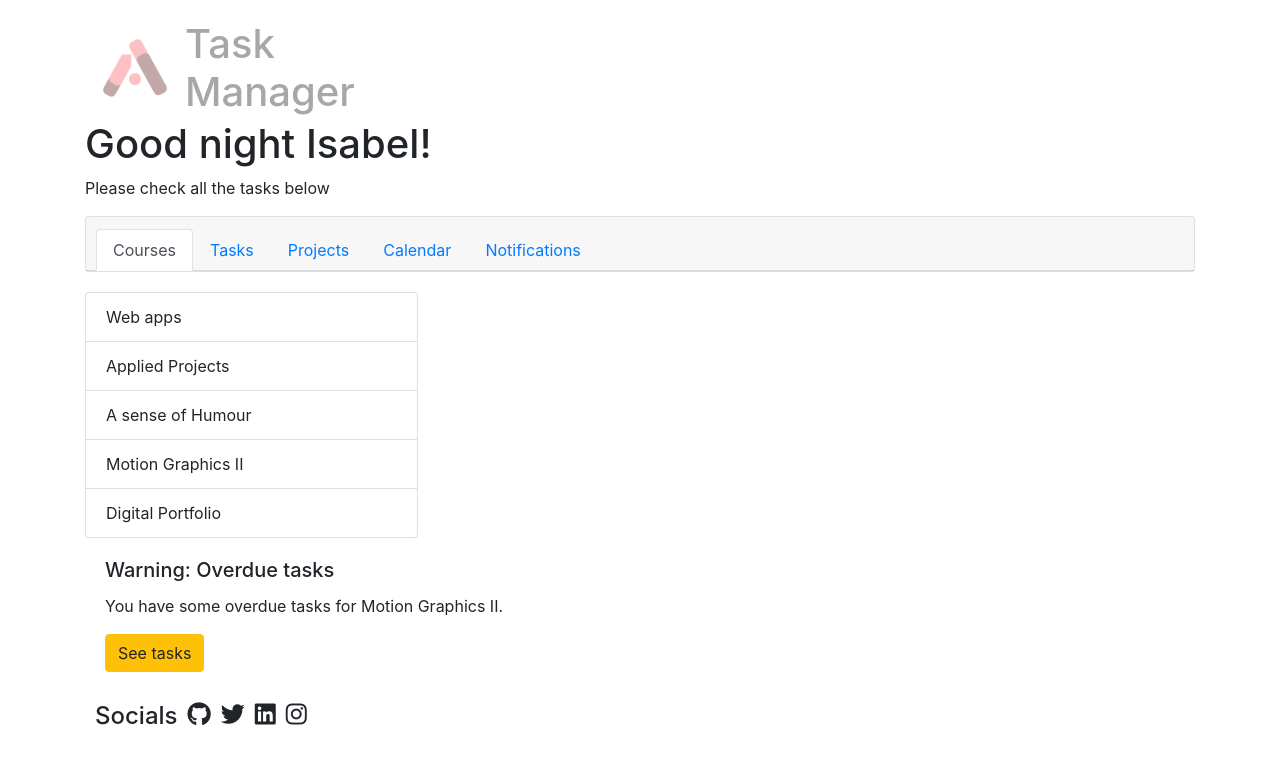
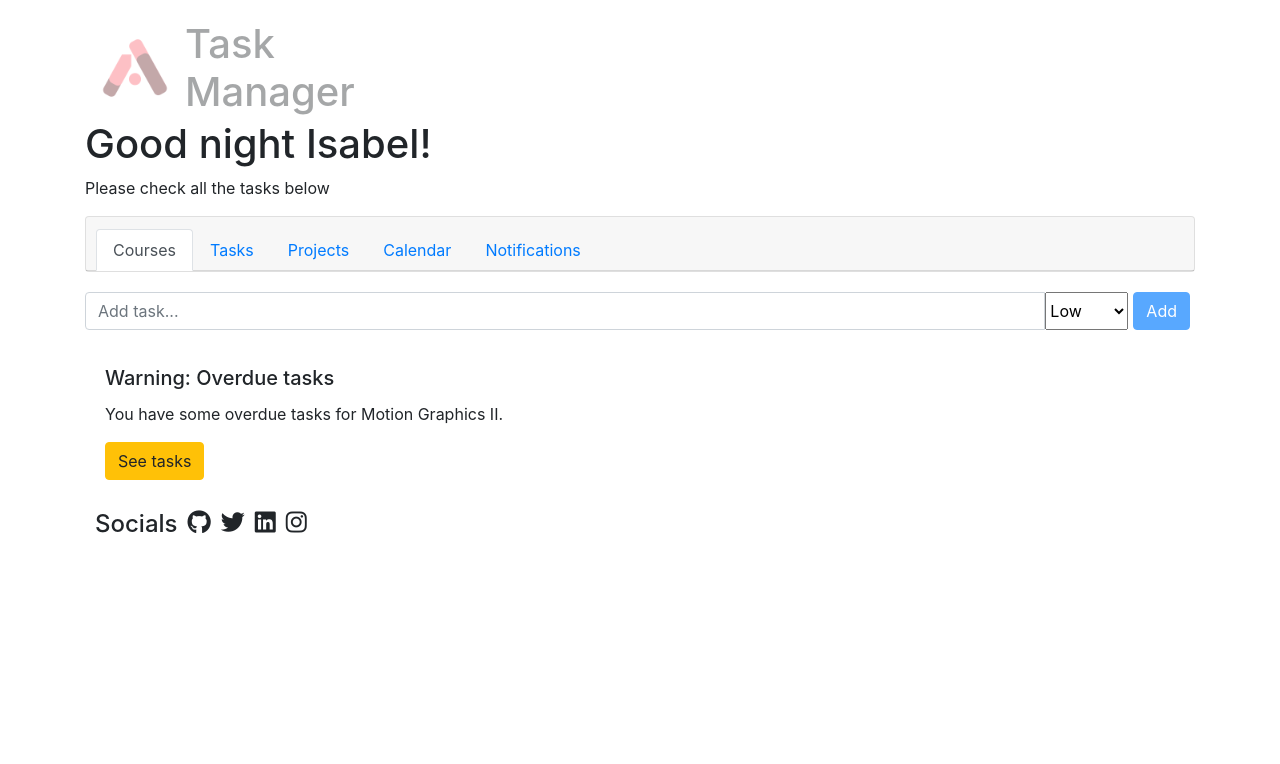
Before and after one commit to acev0010/mtm6404-task-manager-acev0010, a React (Vite) app: page / in a window 1280 px wide. Shown: the top 764 px of the page. Built offline with nearby package versions, Linux system fonts and the light colour scheme.

Commit message:
completes iteration 3

```diff
--- a/components/TaskList.jsx
+++ b/components/TaskList.jsx
@@ -1,64 +1,94 @@
-import React from "react";
+import React, { useState, useEffect } from "react";
 
 export default function TaskList() {
-  const tasks = [
-    {
-      id: 1,
-    title: 'Web apps',
-    priority: "Low",
-    status: "complete",
-    dueDate: "Mon Nov 1st"
-   },
-    {
-      id: 2,
-      title: 'Applied Projects',
-      priority: "Medium" ,
-      status: "complete",
-      dueDate: "Mon Nov 1st"
-    },
-    {
-      id: 3,
-      title: 'A sense of Humour',
-      priority: "Medium" ,
-      status: "complete",
-      dueDate: "Mon Nov 1st"
-     },
-    {
-      id: 4,
-      title: 'Motion Graphics II',
-      priority: "High" ,
-      status: "complete",
-      dueDate: "Mon Nov 1st"
-     },
-    {
-      id: 5,
-      title: 'Digital Portfolio',
-      priority: "Low",
-      status: "complete"
-    },
-  ];
+  const [newTaskTitle, setNewTaskTitle] = useState("");
+  const [newTaskPriority, setNewTaskPriority] = useState("Low");
+  const [tasks, setTasks] = useState([]);
+
+  // Load tasks from local storage on mount
+  useEffect(() => {
+    const storedTasks = JSON.parse(localStorage.getItem("tasks"));
+    if (storedTasks) {
+      setTasks(storedTasks);
+    }
+  }, []);
+
+  // Save tasks to local storage whenever tasks change
+  useEffect(() => {
+    localStorage.setItem("tasks", JSON.stringify(tasks));
+  }, [tasks]);
+
+  const handleAddTask = () => {
+    if (newTaskTitle !== "") {
+      const newTask = {
+        id: tasks.length + 1,
+        title: newTaskTitle,
+        priority: newTaskPriority,
+        status: "incomplete",
+      };
+      setTasks([...tasks, newTask]);
+      setNewTaskTitle("");
+      setNewTaskPriority("Low");
+    }
+  };
+
+  const handleToggleStatus = (id) => {
+    setTasks(
+      tasks.map((task) =>
+        task.id === id ? { ...task, status: task.status === "complete" ? "incomplete" : "complete" } : task
+      )
+    );
+  };
+
+  const handleRemoveTask = (id) => {
+    setTasks(tasks.filter((task) => task.id !== id));
+  };
+
+  tasks.sort((task1, task2) => {
+    const priorities = ["High", "Medium", "Low"];
+    return priorities.indexOf(task2.priority) - priorities.indexOf(task1.priority);
+  });
 
   return (
     <div className="tasklist">
       <ul className="list-group">
-        {tasks.map((task) => (
-          <li key={task.id} className="list-group-item">
-            {task.title}
-          </li>
-        ))}
+        {tasks
+          .filter((task) => task.status === "incomplete")
+          .map((task) => (
+            <li key={task.id} className="list-group-item d-flex justify-content-between align-items-center">
+              <div>
+                <span className="me-3">{task.title} ({task.priority})</span>
+                <button className="btn btn-outline-primary btn-sm me-2" onClick={() => handleToggleStatus(task.id)}>
+                  {task.status === "complete" ? "Incomplete" : "Complete"}
+                </button>
+                <button className="btn btn-outline-danger btn-sm" onClick={() => handleRemoveTask(task.id)}>
+                  Remove
+                </button>
+              </div>
+            </li>
+          ))}
       </ul>
+      <div className="input-group mb-3">
+        <input
+          type="text"
+          className="form-control"
+          placeholder="Add task..."
+          value={newTaskTitle}
+          onChange={(e) => setNewTaskTitle(e.target.value)}
+        />
+        <select
+          className="form-select"
+          value={newTaskPriority}
+          onChange={(e) => setNewTaskPriority(e.target.value)}
+        >
+          <option value="Low">Low</option>
+          <option value="Medium">Medium</option>
+          <option value="High">High</option>
+        </select>
+        <button className="btn btn-primary" onClick={handleAddTask} disabled={!newTaskTitle}>
+          Add
+        </button>
+      </div>
     </div>
   );
-}
-
-
-
-
-
-// this goes in here
-
-// const List = {props} => {
-//     return <li> {props.data.title}
-
-//     </li>
-// }
+};
--- a/style.css
+++ b/style.css
@@ -1,11 +1,15 @@
-.header {
 
-
-}
 
 .list-group {
 
     margin-top: 20px;
+    gap: 10px;
+
+}
+
+button {
+    margin-right: 5px;
+    margin-left: 5px;
 }
 
 body {
@@ -48,7 +52,8 @@ body {
 @media only screen and (min-width: 1000px) {
 
     .list-group {
-        width: 30%;
+        width: 40%;
+
 
     }
     .info {
```
